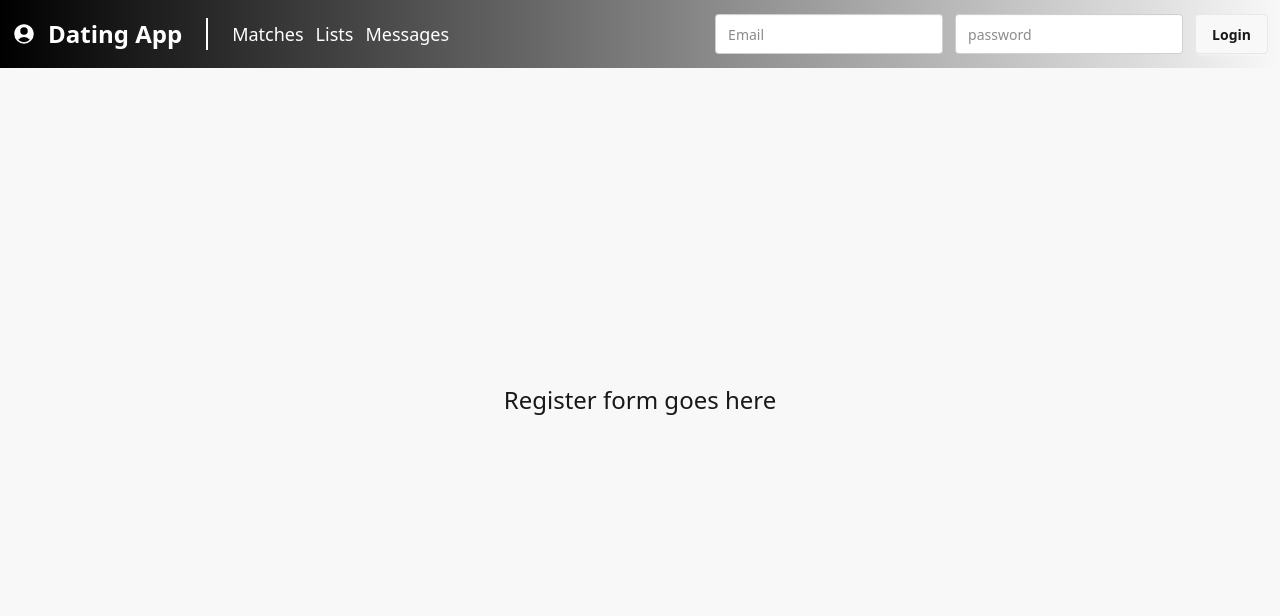
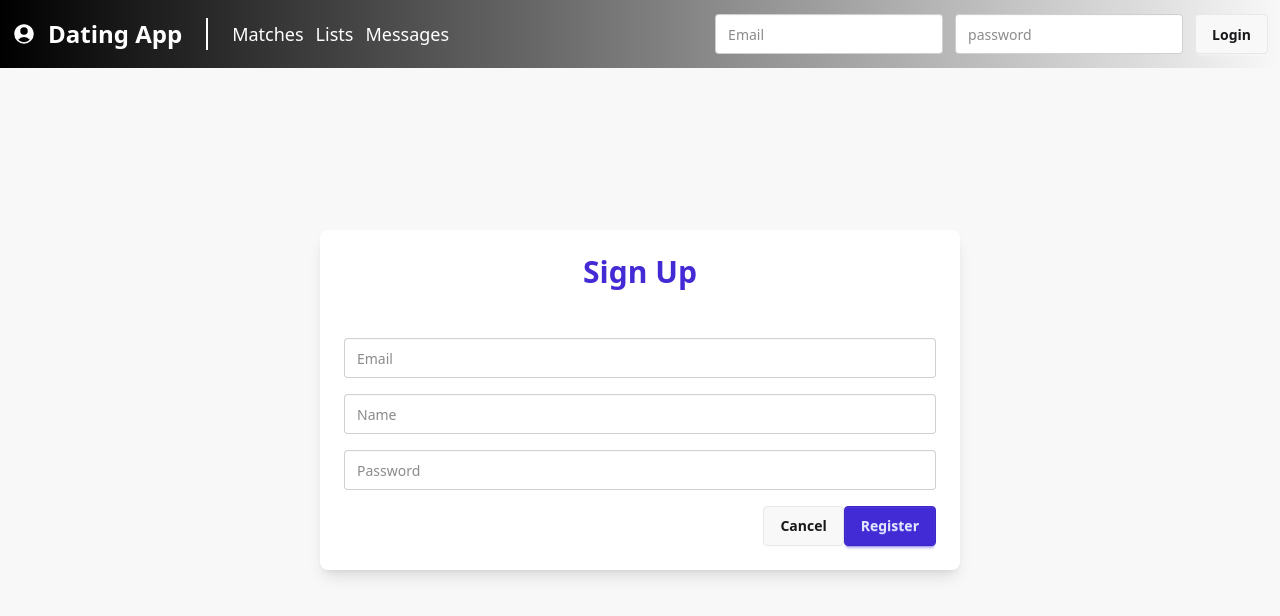
Before and after one commit to omkar16/Dating-App-Client, an Angular app: page / in a window 1280 px wide. Both pictures are taken after a click on the button "Register". Shown: the top 616 px of the page. Built offline with nearby package versions, Linux system fonts and the light colour scheme; no server answers.

Commit message:
Registration Form added

```diff
--- a/src/features/home/home.html
+++ b/src/features/home/home.html
@@ -21,6 +21,8 @@
     </div>
   </div>
   } @else{
-  <div class="text-2xl text-center flex justify-center">Register form goes here</div>
+  <div class="w-full text-2xl text-center flex justify-center">
+    <app-register class="w-full"></app-register>
+  </div>
   }
 </div>
--- a/src/features/home/home.ts
+++ b/src/features/home/home.ts
@@ -1,9 +1,10 @@
 import { Component, signal } from '@angular/core';
 import { Signal } from '@angular/core';
+import { Register } from '../register/register';
 
 @Component({
   selector: 'app-home',
-  imports: [],
+  imports: [Register],
   templateUrl: './home.html',
   styleUrl: './home.css',
 })
--- /dev/null
+++ b/src/features/register/register.html
@@ -0,0 +1,32 @@
+<div class="card bg-base-100 w-1/2 mx-auto flex flex-col p-6 rounded-lg shadow-lg">
+  <div class="card-title justify-center text-3xl text-primary">Sign Up</div>
+  <div class="card-body w-full"></div>
+  <form #registerForm="ngForm" class="flex flex-col gap-4 w-full" (ngSubmit)="register()">
+    <input
+      type="text"
+      class="input w-full"
+      name="email"
+      [(ngModel)]="creds.email"
+      placeholder="Email"
+    />
+    <input
+      type="text"
+      class="input w-full"
+      name="displaName"
+      [(ngModel)]="creds.displayName"
+      placeholder="Name"
+    />
+    <input
+      type="password"
+      class="input w-full"
+      name="password"
+      [(ngModel)]="creds.password"
+      placeholder="Password"
+    />
+
+    <div class="flex items-center justify-end">
+      <button class="btn">Cancel</button>
+      <button class="btn btn-primary" typea="submit">Register</button>
+    </div>
+  </form>
+</div>
--- /dev/null
+++ b/src/features/register/register.ts
@@ -0,0 +1,20 @@
+import { Component } from '@angular/core';
+import { FormsModule } from '@angular/forms';
+import { RegisterCreds } from '../../types/user';
+
+@Component({
+  selector: 'app-register',
+  imports: [FormsModule],
+  templateUrl: './register.html',
+  styleUrl: './register.css',
+})
+export class Register {
+  protected creds = {} as RegisterCreds;
+
+  register() {
+    console.log(this.creds);
+  }
+  cancel() {
+    console.log('cancelled');
+  }
+}
```
Also changed, not shown: src/features/register/register.css (added).
